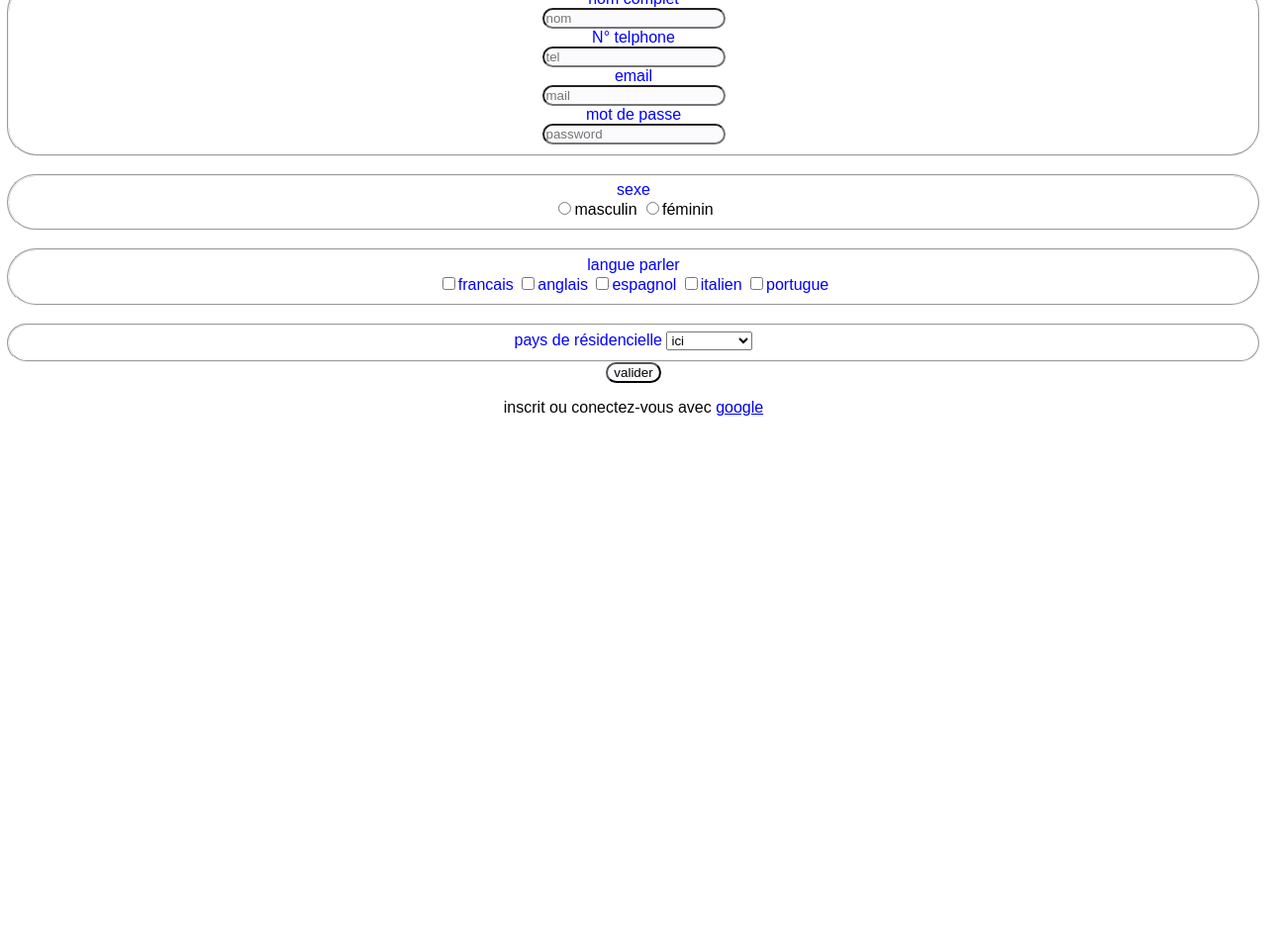
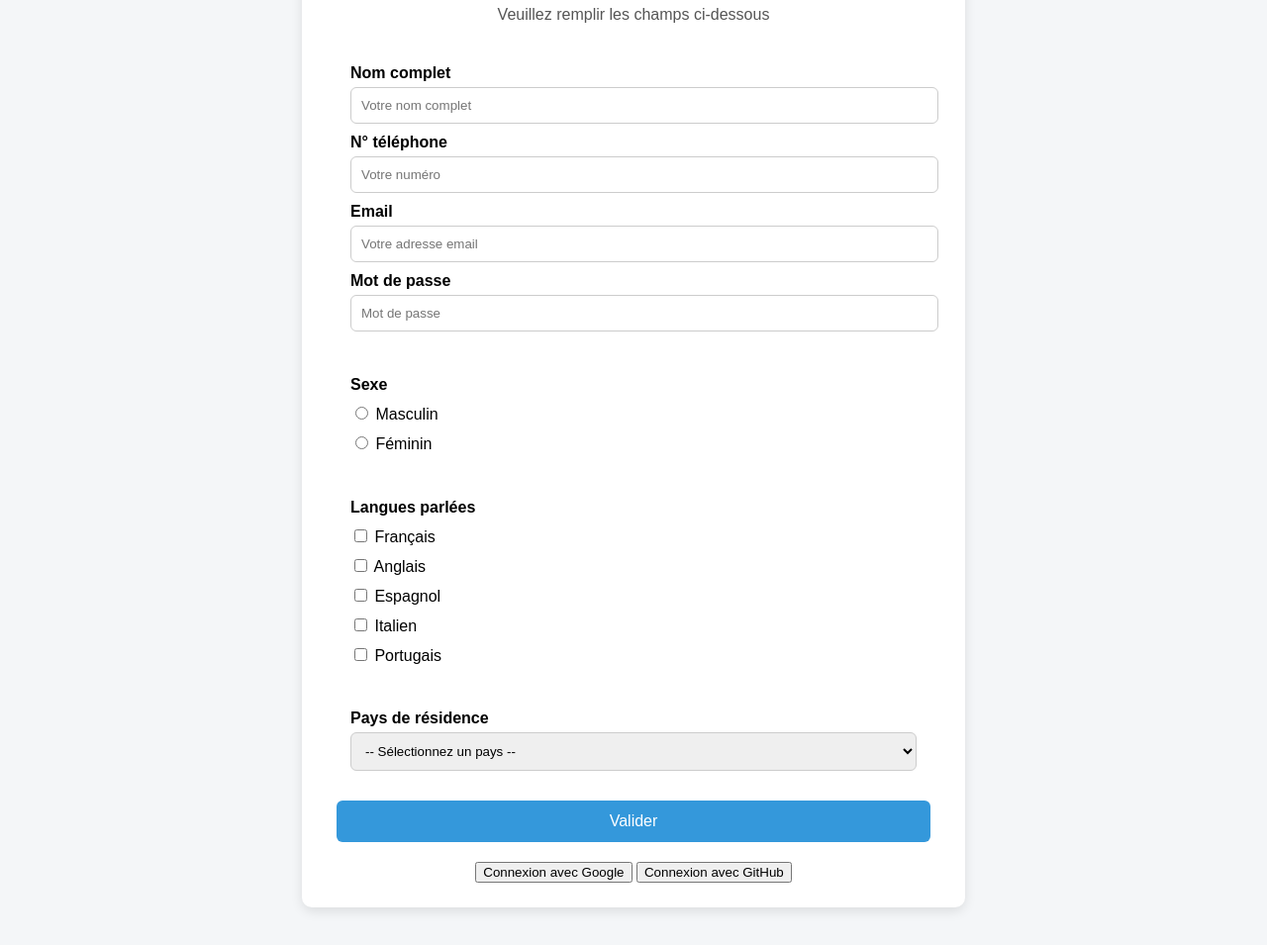
Before and after one commit to manegabechris/gamma-platine, a website: page inscription.html in a window 1280 px wide. Shown: the part 119-1074 px from the top of the page at 99% size. Before the commit the page ends 800 px from the top, so only its background shows below. Drawn offline with Linux system fonts and the light colour scheme.

Commit message:
Update inscription.html
Signed-off-by: manegabe chris <191008699+manegabechris@users.noreply.github.com>

```diff
--- a/inscription.html
+++ b/inscription.html
@@ -1,65 +1,162 @@
 <!DOCTYPE html>
-<html lang="en">
+<html lang="fr">
 <head>
-    <meta charset="UTF-8">
-    <meta name="viewport" content="width=device-width, initial-scale=1.0">
-    <title>Document</title>
-    <link rel="stylesheet" href="Styles.CSS">
+  <meta charset="UTF-8">
+  <meta name="viewport" content="width=device-width, initial-scale=1.0">
+  <title>Formulaire d'inscription</title>
+  <style>
+    body {
+      font-family: Arial, sans-serif;
+      background-color: #f4f6f8;
+      padding: 30px;
+    }
+
+    .container {
+      max-width: 600px;
+      margin: auto;
+      background: #fff;
+      padding: 25px 35px;
+      border-radius: 10px;
+      box-shadow: 0 4px 12px rgba(0, 0, 0, 0.1);
+    }
+
+    h3 {
+      text-align: center;
+      color: #2c3e50;
+    }
+
+    h4 {
+      text-align: center;
+      color: #555;
+      font-weight: normal;
+      margin-bottom: 25px;
+    }
+
+    fieldset {
+      border: none;
+      margin-bottom: 20px;
+    }
+
+    label {
+      display: block;
+      margin-top: 10px;
+      font-weight: bold;
+    }
+
+    input[type="text"],
+    input[type="password"],
+    select {
+      width: 100%;
+      padding: 10px;
+      margin-top: 5px;
+      border: 1px solid #ccc;
+      border-radius: 6px;
+    }
+
+    .radio-group,
+    .checkbox-group {
+      margin-top: 10px;
+    }
+
+    .radio-group label,
+    .checkbox-group label {
+      font-weight: normal;
+      margin-right: 15px;
+    }
+
+    .submit-btn {
+      display: block;
+      width: 100%;
+      background-color: #3498db;
+      color: white;
+      padding: 12px;
+      border: none;
+      border-radius: 6px;
+      font-size: 16px;
+      cursor: pointer;
+      margin-top: 20px;
+    }
+
+    .submit-btn:hover {
+      background-color: #2980b9;
+    }
+
+    .footer-link {
+      text-align: center;
+      margin-top: 20px;
+    }
+
+    .footer-link a {
+      color: #3498db;
+      text-decoration: none;
+    }
+
+    .footer-link a:hover {
+      text-decoration: underline;
+    }
+  </style>
 </head>
 <body>
+
+  <div class="container">
     <h3>Formulaire d'inscription</h3>
-    <h4>veuillez remplir les champs ci-dessous</h4>
-    <div>
-<fieldset>
-<label for="nom">nom complet</label><br>
- <input type="text" id="name" name="nom" placeholder="nom"required>
- <br>
-       <label for="mobil">N° telphone</label><br>
- <input type="text" id="mobil"placeholder="tel" required>
- <br>
-         <label for="email">email</label><br>
- <input type="text" id="email"placeholder="mail" required>
-  <br>
-         <label for="password">mot de passe</label><demo-texte></demo-texte><br>
-<input type="password" name="password" id="password"placeholder="password" required>
-</fieldset>
-<br>
-<fieldset><label for="">sexe</label><br>
-  <input type="radio" name="sexe" id="">masculin
-      <input type="radio" name="sexe" id="">féminin
-        </fieldset>
-        <br>
-<fieldset><label>langue parler</label>   <br>
-<label for="langue-francais"><input type="checkbox" name="langue" value="francais" id="langue-francais">francais</label>
+    <h4>Veuillez remplir les champs ci-dessous</h4>
 
-     <label for="langue-anglais"><input type="checkbox" name="langue" value="anglais" id="langue-francais">anglais</label>
+    <form action="option.html" method="post">
 
-         <label for="langue-espagnol"><input type="checkbox" name="langue" value="espagnol" id="langue-espagnol">espagnol</label>
+      <fieldset>
+        <label for="name">Nom complet</label>
+        <input type="text" id="name" name="nom" placeholder="Votre nom complet" required>
 
-             <label for="langue-italien"><input type="checkbox" name="langue" value="italien" id="langue-italien">italien</label>
+        <label for="mobile">N° téléphone</label>
+        <input type="text" id="mobile" name="mobile" placeholder="Votre numéro" required>
 
-                  <label for="langue-portugue"><input type="checkbox" name="langue" value="portugue" id="langue-francais">portugue</label>
-                </fieldset>
-<br>
-<fieldset> <label for="country">pays de résidencielle</label>
-<select name="alphabet" id="country">
-<option value="">ici</option>
-<option value="RDC">RDC</option>
-    <option value="RWANDA">RWANDA</option>
-        <option value="BURUNDI">BURUNDI</option>
-            <option value="TANZANIE">TANZANIE</option>
-                <option value="KENYA">KENYA</option>
-           </div>
-</select>
-</fieldset>
-<a href="option.html"><input type="submit" value="valider"></a>
-<br>
-<p>inscrit ou conectez-vous avec <a href="https://accounts.google.com">google</a></p>
+        <label for="email">Email</label>
+        <input type="text" id="email" name="email" placeholder="Votre adresse email" required>
 
+        <label for="password">Mot de passe</label>
+        <input type="password" name="password" id="password" placeholder="Mot de passe" required>
+      </fieldset>
 
+      <fieldset>
+        <label>Sexe</label>
+        <div class="radio-group">
+          <label><input type="radio" name="sexe" value="masculin"> Masculin</label>
+          <label><input type="radio" name="sexe" value="féminin"> Féminin</label>
+        </div>
+      </fieldset>
 
-</fieldset>
-<br>
+      <fieldset>
+        <label>Langues parlées</label>
+        <div class="checkbox-group">
+          <label><input type="checkbox" name="langue" value="français"> Français</label>
+          <label><input type="checkbox" name="langue" value="anglais"> Anglais</label>
+          <label><input type="checkbox" name="langue" value="espagnol"> Espagnol</label>
+          <label><input type="checkbox" name="langue" value="italien"> Italien</label>
+          <label><input type="checkbox" name="langue" value="portugais"> Portugais</label>
+        </div>
+      </fieldset>
+
+      <fieldset>
+        <label for="country">Pays de résidence</label>
+        <select name="country" id="country">
+          <option value="">-- Sélectionnez un pays --</option>
+          <option value="RDC">RDC</option>
+          <option value="RWANDA">Rwanda</option>
+          <option value="BURUNDI">Burundi</option>
+          <option value="TANZANIE">Tanzanie</option>
+          <option value="KENYA">Kenya</option>
+        </select>
+      </fieldset>
+
+      <input type="submit" value="Valider" class="submit-btn">
+    </form>
+
+    <div class="footer-link">
+        <button onclick="loginGoogle()">Connexion avec Google</button>
+        <button onclick="loginGitHub()">Connexion avec GitHub</button>
+    </div>
+  </div>
 
 </body>
 </html>
```
